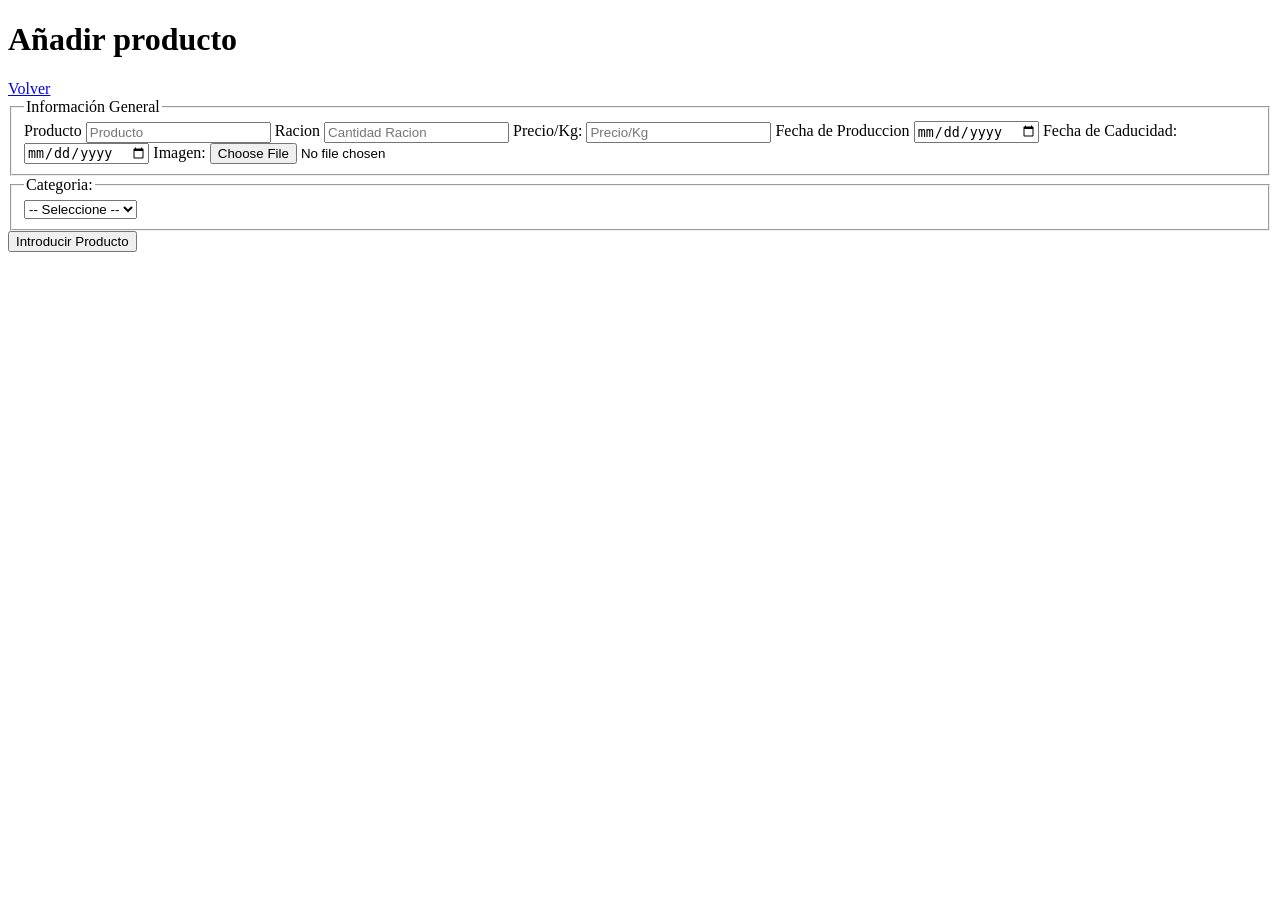
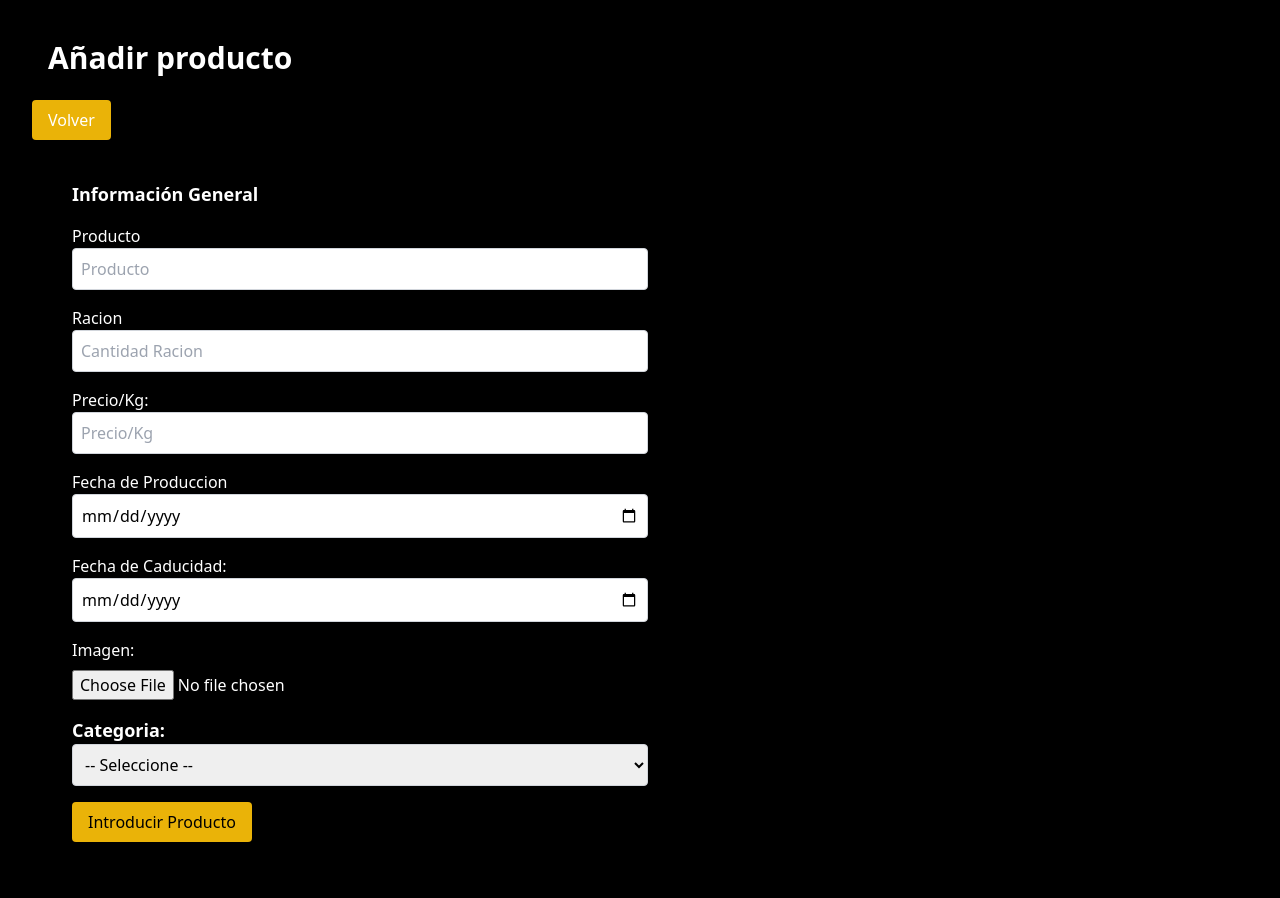
Before and after one commit to joropge/proyecto-DAW-ORG-JOR, a PHP site: page /admin/actions/crear-producto.php in a window 1280 px wide. Before the commit the page ends 252 px from the top, so only its background shows below. Run offline with PHP 8.4, Linux system fonts and the light colour scheme; data that the repository does not hold is empty; style sheets or scripts are compiled from the project's sources.

Commit message:
Css de crear producto en proceso

```diff
--- a/admin/actions/crear-producto.php
+++ b/admin/actions/crear-producto.php
@@ -92,7 +92,7 @@ if ($_SERVER["REQUEST_METHOD"] === "POST") {
         // Subida de archivos
         // Crear carpeta
         $carpetaImagenes = '../../imagenes/';
-        if(!is_dir($carpetaImagenes)) {
+        if (!is_dir($carpetaImagenes)) {
             mkdir($carpetaImagenes);
         }
 
@@ -118,63 +118,69 @@ if ($_SERVER["REQUEST_METHOD"] === "POST") {
 ?>
 
 <!DOCTYPE html>
-<html lang="en">
+<html lang="es">
+
 <head>
     <meta charset="UTF-8">
     <meta name="viewport" content="width=device-width, initial-scale=1.0">
-    <title>Document</title>
+    <title>Añadir Producto</title>
+    <link rel="stylesheet" href="../../css/output.css">
+    <link rel="shortcut icon" href="../../favicon.ico" type="image/x-icon" />
 </head>
-<body>
-<main class="contenedor seccion">
-    <h1>Añadir producto</h1>
+
+<body class="font-sans bg-black text-white font-medium ">
+    <main class="container mx-auto p-8">
+        <h1 class="text-3xl font-bold mb-4 py-2 px-4 rounded">Añadir producto</h1>
 
         <!-- Boton de volver -->
-    <a href="../../admin" class="boton boton-verde">Volver</a>
+        <a href="../../admin" class="bg-yellow-500 text-white px-4 py-2 mb-4 inline-block rounded">Volver</a>
 
         <?php foreach ($errores as $error) : ?>
-        <div class="alerta error">
+            <div class="bg-red-500 text-white p-4 mb-4">
                 <?php echo $error; ?>
             </div>
         <?php endforeach; ?>
 
-    <form class="formulario" method="POST" action="../../admin/actions/crear-producto.php" enctype="multipart/form-data">
+        <form class="bg-black p-6 shadow-md rounded-md ml-4" method="POST" action="../../admin/actions/crear-producto.php" enctype="multipart/form-data">
             <fieldset>
-            <legend>Información General</legend>
+                <legend class="text-lg font-bold">Información General</legend>
 
-            <label for="nombre">Producto</label>
-            <input type="text" id="nombre" name="nombre" placeholder="Producto" value="<?php echo $nombre; ?>">
+                <label for="nombre" class="block mt-4">Producto</label>
+                <input type="text" id="nombre" name="nombre" class="border border-gray-300 p-2 w-1/2 rounded text-black" placeholder="Producto" value="<?php echo $nombre; ?>">
 
-            <label for="racion">Racion</label>
-            <input type="number" id="racion" name="racion" placeholder="Cantidad Racion" value="<?php echo $racion; ?>">
+                <label for="racion" class="block mt-4">Racion</label>
+                <input type="number" id="racion" name="racion" class="border border-gray-300 p-2 w-1/2 rounded text-black" placeholder="Cantidad Racion" value="<?php echo $racion; ?>">
 
-            <label for="precioKg">Precio/Kg:</label>
-            <input type="number" id="precioKg" name="precioKg" placeholder="Precio/Kg"><?php echo $precioKg; ?>
+                <label for="precioKg" class="block mt-4">Precio/Kg:</label>
+                <input type="number" id="precioKg" name="precioKg" class="border border-gray-300 p-2 w-1/2 rounded text-black " placeholder="Precio/Kg" value="<?php echo $precioKg; ?>">
 
-            <label for="fecha_produccion">Fecha de Produccion</label>
-            <input type="date" id="fecha_produccion" name="fecha_produccion" value="<?php echo $fecha_produccion; ?>">
+                <label for="fecha_produccion" class="block mt-4">Fecha de Produccion</label>
+                <input type="date" id="fecha_produccion" name="fecha_produccion" class="border border-gray-300 p-2 w-1/2 rounded text-black" value="<?php echo $fecha_produccion; ?>">
 
-            <label for="fecha_caducidad">Fecha de Caducidad:</label>
-            <input type="date" id="fecha_caducidad" name="fecha_caducidad" value="<?php echo $fecha_caducidad; ?>">
+                <label for="fecha_caducidad" class="block mt-4">Fecha de Caducidad:</label>
+                <input type="date" id="fecha_caducidad" name="fecha_caducidad" class="border border-gray-300 p-2 w-1/2 rounded text-black" value="<?php echo $fecha_caducidad; ?>">
 
-            <label for="imagen">Imagen:</label>
-            <input type="file" id="imagen" accept="image/jpeg, image/jpg, image/png" name="imagen">
+                <label for="imagen" class="block mt-4">Imagen:</label>
+                <input type="file" id="imagen" accept="image/jpeg, image/jpg, image/png" name="imagen" class="mt-2">
             </fieldset>
 
-        <fieldset>
-            <legend>Categoria:</legend>
+            <fieldset class="mt-4">
+                <legend class="text-lg font-bold">Categoria:</legend>
 
-            <select name="categoria_id">
+                <select name="categoria_id" class="border border-gray-300 p-2 w-1/2 rounded text-black">
                     <option value="">-- Seleccione --</option>
                     <?php while ($categoria = mysqli_fetch_assoc($resultado)) : ?>
-                    <option <?php echo $categoria === $categoria["id"] ? 'selected' : ''; ?> value="<?php echo $categoria["id"]; ?>"><?php echo $categoria["tipo_animal"] . " - " . $categoria["procedencia"]; ?></option>
+                        <option <?php echo $categoria === $categoria["id"] ? 'selected' : ''; ?> value="<?php echo $categoria["id"]; ?>"><?php echo $categoria["tipo_animal"] . " - " . $categoria["procedencia"]; ?>
+                        </option>
                     <?php endwhile; ?>
                 </select>
             </fieldset>
 
-        <input type="submit" value="Introducir Producto" class="boton boton-verde">
+            <input type="submit" value="Introducir Producto" class="bg-yellow-500 text-black px-4 py-2 mt-4 inline-block rounded">
         </form>
     </main>
+
+    <script src="/js/main.js" type="module"></script>
 </body>
+
 </html>
-
-<!-- Formulario para rellenar los datos -->
--- a/js/main.js
+++ b/js/main.js
@@ -154,7 +154,7 @@ document.addEventListener("DOMContentLoaded", function () {
             // Verificar la respuesta del usuario
             if (confirmacion) {
                 // El usuario hizo clic en "Aceptar"
-                window.location.href = "/index.html";
+                window.location.href = "/index.php";
                 // Aquí puedes agregar la lógica para realizar la acción
             } else {
                 // El usuario hizo clic en "Cancelar" o cerró la ventana
@@ -162,7 +162,7 @@ document.addEventListener("DOMContentLoaded", function () {
                 // Aquí puedes agregar la lógica para manejar la cancelación
             }
         } else {
-            window.location.href = "/index.html";
+            window.location.href = "/index.php";
         }
     });
     document.getElementById("acerca").addEventListener("click", function () {
@@ -175,7 +175,7 @@ document.addEventListener("DOMContentLoaded", function () {
             // Verificar la respuesta del usuario
             if (confirmacion) {
                 // El usuario hizo clic en "Aceptar"
-                window.location.href = "../templates/acercaDe.html";
+                window.location.href = "../templates/acercaDe.php";
                 // Aquí puedes agregar la lógica para realizar la acción
             } else {
                 // El usuario hizo clic en "Cancelar" o cerró la ventana
@@ -183,7 +183,7 @@ document.addEventListener("DOMContentLoaded", function () {
                 // Aquí puedes agregar la lógica para manejar la cancelación
             }
         } else {
-            window.location.href = "../templates/acercaDe.html";
+            window.location.href = "../templates/acercaDe.php";
         }
     });
     document.getElementById("contacto").addEventListener("click", function () {
@@ -195,7 +195,7 @@ document.addEventListener("DOMContentLoaded", function () {
             // Verificar la respuesta del usuario
             if (confirmacion) {
                 // El usuario hizo clic en "Aceptar"
-                window.location.href = "../templates/contacto.html";
+                window.location.href = "../templates/contacto.php";
                 // Aquí puedes agregar la lógica para realizar la acción
             } else {
                 // El usuario hizo clic en "Cancelar" o cerró la ventana
@@ -203,7 +203,7 @@ document.addEventListener("DOMContentLoaded", function () {
                 // Aquí puedes agregar la lógica para manejar la cancelación
             }
         } else {
-            window.location.href = "../templates/contacto.html";
+            window.location.href = "../templates/contacto.php";
         }
     });
 });
@@ -224,7 +224,7 @@ document.getElementById("basket").addEventListener("click", function () {
 });
 
 document.getElementById("pagar").addEventListener("click", function () {
-    window.location.href = "/templates/gracias.html";
+    window.location.href = "/templates/gracias.php";
 });
 
 const productos = [
--- a/templates/error/404.html
+++ b/templates/error/404.html
@@ -22,7 +22,7 @@
 
         <div class="message">
             <h1>Página no encontrada</h1>
-            <a href="/index.html" class="back">Ir a inicio</a>
+            <a href="/index.php" class="back">Ir a inicio</a>
         </div>
     </div>
 </body>
--- a/templates/login.php
+++ b/templates/login.php
@@ -59,7 +59,7 @@ if ($_SERVER['REQUEST_METHOD'] == "POST") {
 
     <!-- Nuevo logo -->
     <div class="logo mb-4">
-        <a href="./index.html"><img src="../assets/img/logo-menu.png" alt="Logo Ezequiel" class="w-20" /></a>
+        <a href="./index.php"><img src="../assets/img/logo-menu.png" alt="Logo Ezequiel" class="w-20" /></a>
     </div>
 
     <div class="container">
--- a/templates/registro.php
+++ b/templates/registro.php
@@ -67,7 +67,7 @@ if ($_SERVER['REQUEST_METHOD'] === 'POST') {
 <body class="text-white bg-black flex flex-col items-center justify-center h-screen">
 
     <div class="logo mb-4">
-        <a href="./index.html"><img src="../assets/img/logo-menu.png" alt="Logo Ezequiel" class="w-20" /></a>
+        <a href="./index.php"><img src="../assets/img/logo-menu.png" alt="Logo Ezequiel" class="w-20" /></a>
     </div>
 
     <div class="wrapper py-8 mx-auto text-center bg-gray-800 bg-opacity-80 rounded-lg shadow-lg max-w-md w-full">
```
Also changed, not shown: index.php (+21 -45 lines), templates/acercaDe.php (+4 -3 lines), templates/gracias.html (deleted, +0 -23 lines). Lines whose indentation alone changed are shown as unchanged.
